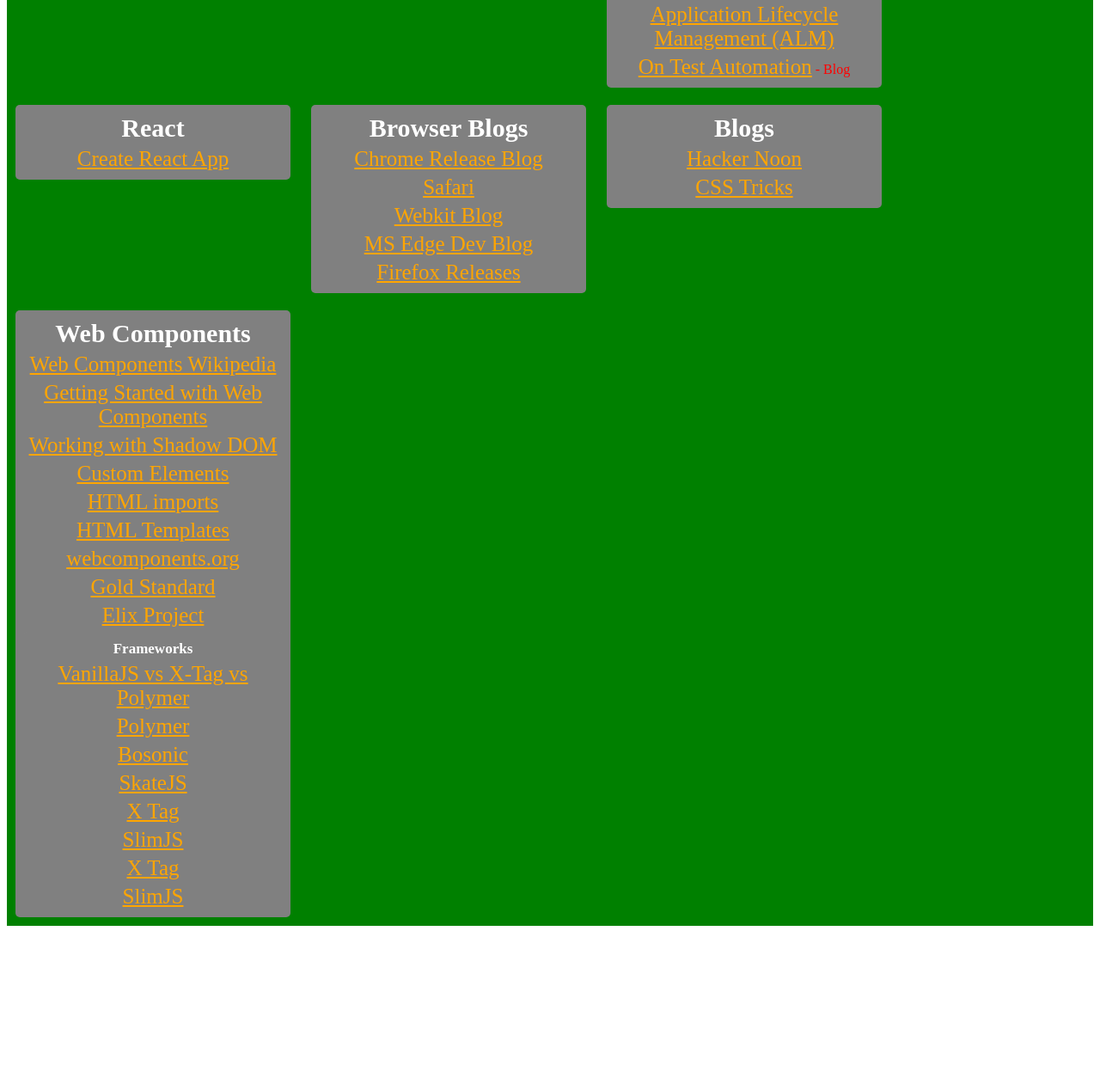
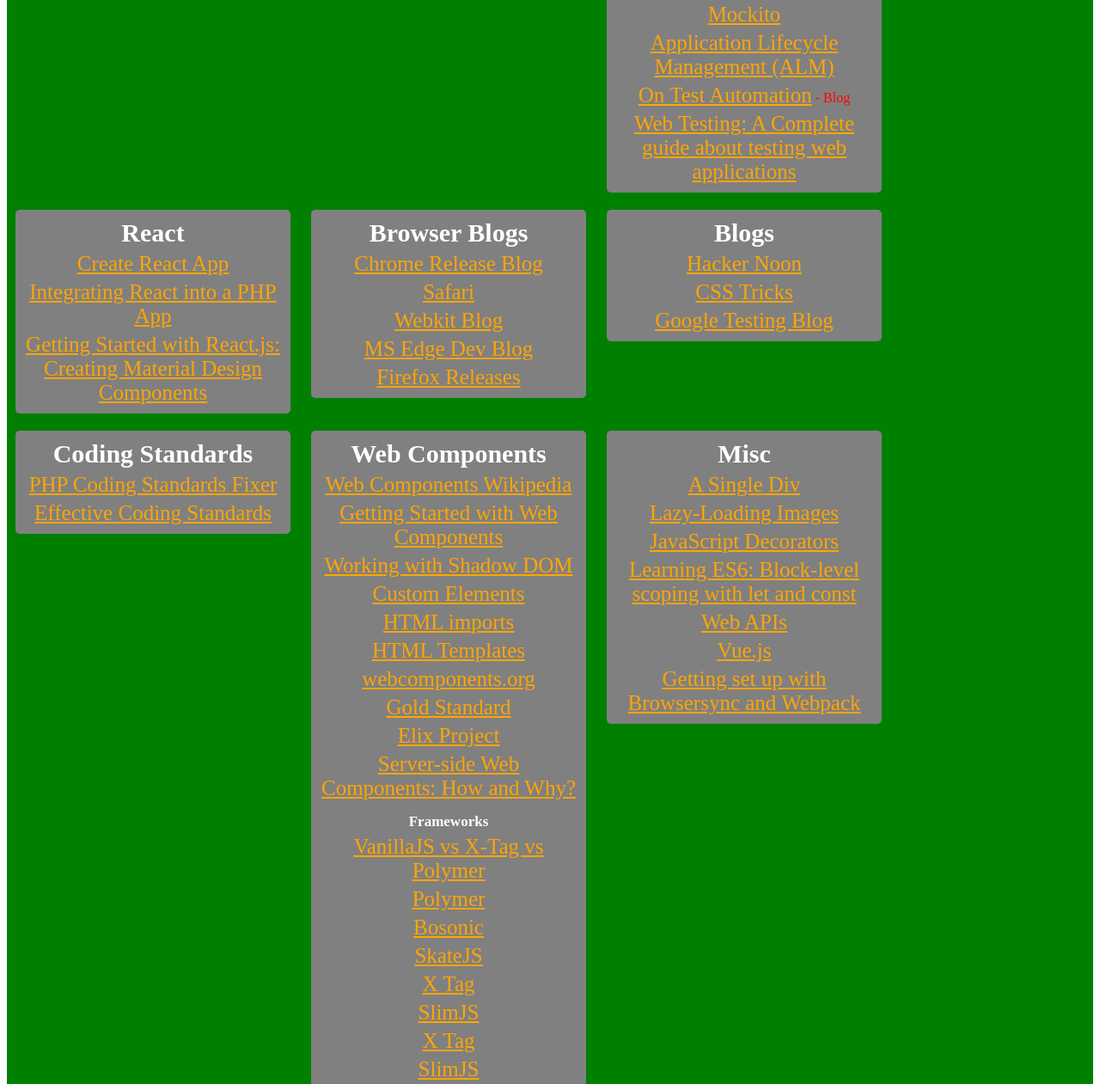
Before and after one commit to darkshelf/hello-foos, a plain HTML site: page index.html in a window 1280 px wide. Shown: the part 829-2090 px from the top of the page at 86% size. Before the commit the page ends 1914 px from the top, so only its background shows below. Drawn offline with Linux system fonts and the light colour scheme.

Commit message:
adding links from iPad, created Misc section that has links that need to be categorized.

```diff
--- a/index.html
+++ b/index.html
@@ -137,6 +137,9 @@
                 <a href="https://developers.google.com/web/">Web Fundamentals</a>
             </li>
             <li>
+              <a href="http://singlepageappbook.com/goal.html">Single page apps in depth</a>
+            </li>
+            <li>
               <a href="https://www.ampproject.org/learn/overview/">Google AMP</a>
             </li>
             <li>
@@ -160,6 +163,9 @@
         <ul>
             <li class="title">
                 CSS Grid
+            </li>
+            <li>
+                <a href="https://css-tricks.com/snippets/css/a-guide-to-flexbox/">A Complete Guide to Flexbox</a>
             </li>
             <li>
                 <a href="https://medium.com/re-write/designing-a-responsive-grid-in-2016-58e4db6db786">Change me</a>
@@ -242,6 +248,9 @@
             <li>
               <a href="http://www.ontestautomation.com/">On Test Automation</a> - Blog
             </li>
+            <li>
+              <a href="http://www.softwaretestinghelp.com/web-application-testing/">Web Testing: A Complete guide about testing web applications</a>
+            </li>
         </ul>
         <ul>
             <li class="title">
@@ -249,6 +258,12 @@
             </li>
             <li>
               <a href="https://github.com/facebookincubator/create-react-app">Create React App</a>
+            </li>
+            <li>
+              <a href="https://www.slideshare.net/andrewrota/integrating-reactjs-into-a-php-application">Integrating React into a PHP App</a>
+            </li>
+            <li>
+              <a href="https://blog.syncano.io/getting-started-reactjs-tutorial/">Getting Started with React.js: Creating Material Design Components</a>
             </li>
         </ul>
         <ul>
@@ -280,6 +295,20 @@
             </li>
             <li>
               <a href="https://css-tricks.com/">CSS Tricks</a>
+            </li>
+            <li>
+              <a href="https://testing.googleblog.com/">Google Testing Blog</a>
+            </li>
+        </ul>
+        <ul>
+            <li class="title">
+                Coding Standards
+            </li>
+            <li>
+              <a href="http://cs.sensiolabs.org/">PHP Coding Standards Fixer</a>
+            </li>
+            <li>
+              <a href="https://codeahoy.com/2016/05/22/effective-coding-standards/">Effective Coding Standards</a>
             </li>
         </ul>
         <ul>
@@ -313,6 +342,9 @@
             <li>
               <a href="https://elix.org/">Elix Project</a>
             </li>
+            <li>
+              <a href="https://scotch.io/tutorials/server-side-web-components-how-and-why">Server-side Web Components: How and Why?</a>
+            </li>
             <li class="subCategory">
                 <ul>
                     <li class="title">
@@ -345,6 +377,32 @@
                 </ul>
             </li>
         </ul>
+        <ul>
+            <li class="title">
+                Misc
+            </li>
+            <li>
+              <a href="http://a.singlediv.com/">A Single Div</a>
+            </li>
+            <li>
+              <a href="https://www.sitepoint.com/lazy-loading-images-not-really-annoy-users/">Lazy-Loading Images</a>
+            </li>
+            <li>
+              <a href="https://www.sitepoint.com/javascript-decorators-what-they-are/">JavaScript Decorators</a>
+            </li>
+            <li>
+              <a href="http://www.benmvp.com/learning-es6-block-level-scoping-let-const/">Learning ES6: Block-level scoping with let and const</a>
+            </li>
+            <li>
+              <a href="https://developer.mozilla.org/en-US/docs/Web/API">Web APIs</a>
+            </li>
+            <li>
+              <a href="https://vuejs.org/">Vue.js</a>
+            </li>
+            <li>
+              <a href="https://gist.github.com/robinrendle/0bb0b9e55fafa1cc0c64ff4b5776df05">Getting set up with Browsersync and Webpack</a>
+            </li>
+        </ul>
       </div>
   </body>
 </html>
```
